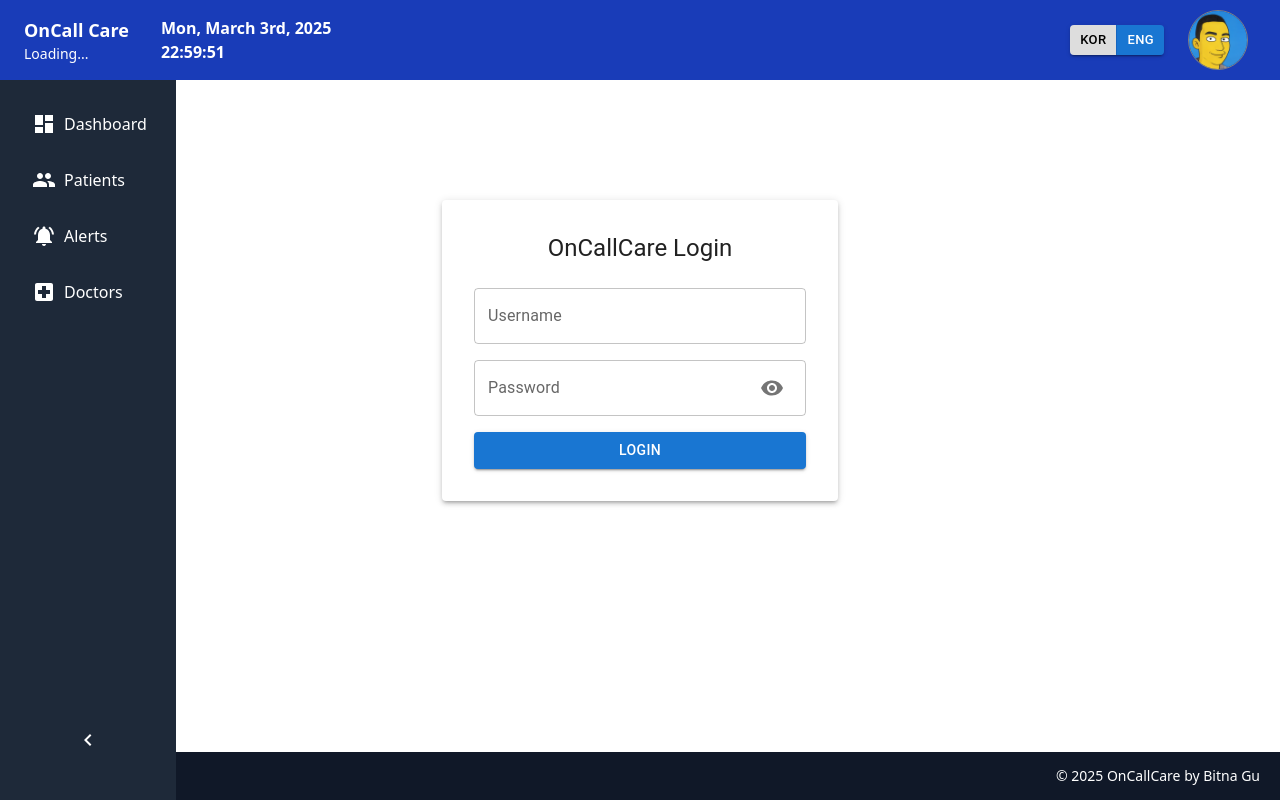
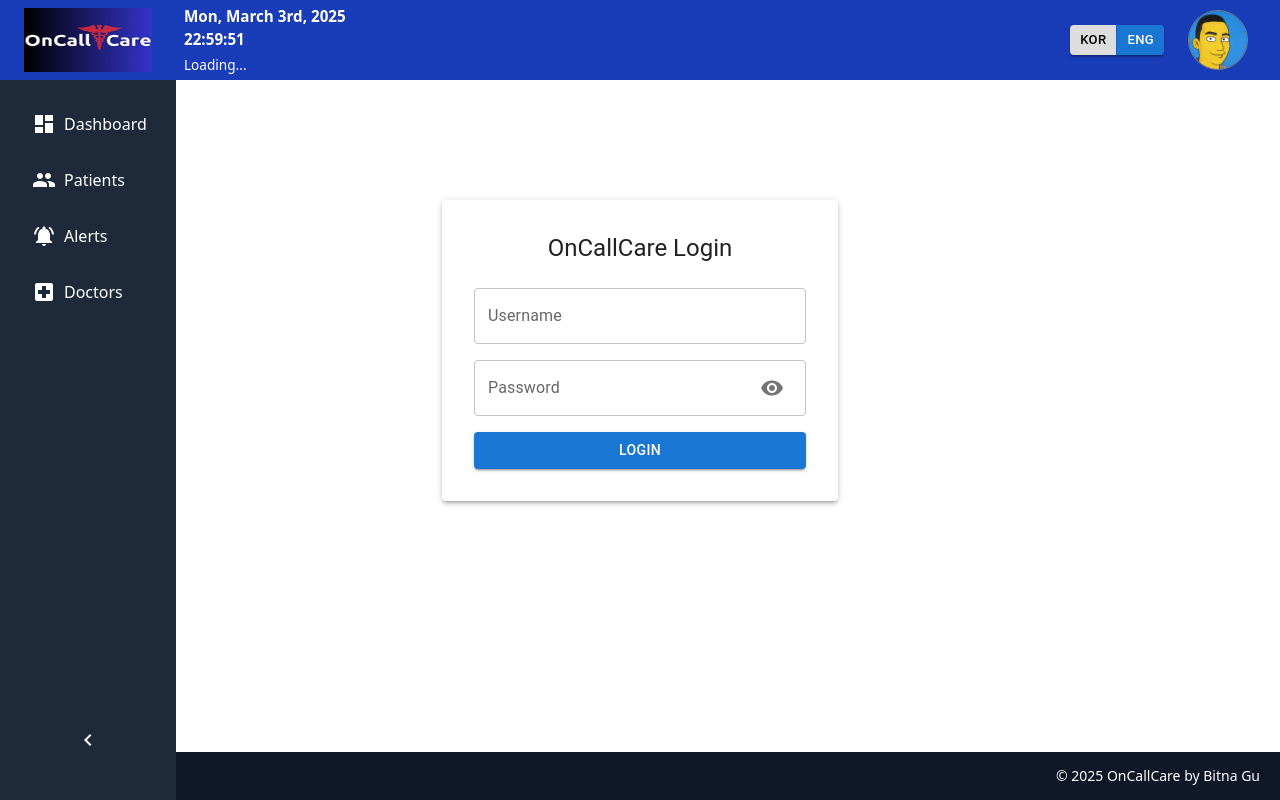
Before and after one commit to starirene9/OnCallCare-TypeScript-ReduxToolkit, a React (Vite) app: page /login in a window 1280 px wide. Built offline with nearby package versions, Linux system fonts and the light colour scheme; no server answers; sample sign-in values are in the browser's storage.

Commit message:
Weather & Digital Cock separate components & OnCallCare logo have been added

```diff
--- a/src/components/shared/DigitalClock.tsx
+++ b/src/components/shared/DigitalClock.tsx
@@ -19,7 +19,7 @@ const DigitalClock: React.FC = () => {
   }, []);
 
   return (
-    <div className="text-l font-bold">
+    <div className="text-[0.95rem] font-bold">
       <div>{date}</div>
       <div>{time}</div>
     </div>
--- /dev/null
+++ b/src/components/shared/Weather.tsx
@@ -0,0 +1,46 @@
+import { useState, useEffect } from "react";
+
+const OPENWEATHER_API_KEY = import.meta.env.VITE_OPENWEATHER_API_KEY;
+
+interface WeatherData {
+  temp: number;
+  description: string;
+  name: string;
+}
+
+export const Weather = () => {
+  const [weather, setWeather] = useState<WeatherData | null>(null);
+
+  useEffect(() => {
+    fetchWeather();
+    const weatherInterval = setInterval(fetchWeather, 60000); // 1분마다 갱신
+
+    return () => clearInterval(weatherInterval);
+  }, []);
+
+  const fetchWeather = async () => {
+    try {
+      const response = await fetch(
+        `https://api.openweathermap.org/data/2.5/weather?q=Seoul&units=metric&appid=${OPENWEATHER_API_KEY}`
+      );
+      const data = await response.json();
+      setWeather({
+        temp: data?.main?.temp,
+        description: data?.weather[0]?.description,
+        name: data?.name,
+      });
+    } catch (error) {
+      console.error("Error fetching weather data:", error);
+    }
+  };
+
+  return (
+    <p className="text-[0.85rem]">
+      {weather
+        ? `${weather.name} ${weather.temp}°C, ${weather.description}`
+        : "Loading..."}
+    </p>
+  );
+};
+
+export default Weather;
--- a/src/components/ui/Header.tsx
+++ b/src/components/ui/Header.tsx
@@ -9,45 +9,15 @@ import { AuthProps } from "../../App";
 import userImage from "../../assets/user.png";
 import adminImage from "../../assets/admin.png";
 import DigitalClock from "../shared/DigitalClock";
-
-const OPENWEATHER_API_KEY = import.meta.env.VITE_OPENWEATHER_API_KEY;
-
-interface WeatherData {
-  temp: number;
-  description: string;
-  name: string;
-}
+import OnCallCareLogo from "../../assets/OnCallCare.png";
+import Weather from "../shared/Weather";
 
 const Header: React.FC<AuthProps> = ({ setIsAuthenticatedLS }) => {
-  const [weather, setWeather] = useState<WeatherData | null>(null);
   const [anchorEl, setAnchorEl] = useState(null);
   const open = Boolean(anchorEl);
   const [storedUserName] = useLocalStorage("username", "Guest");
   const [language, setLanguage] = useState("Eng");
   const navigate = useNavigate();
-
-  useEffect(() => {
-    fetchWeather();
-    const weatherInterval = setInterval(fetchWeather, 60000); // 1분마다 갱신
-
-    return () => clearInterval(weatherInterval);
-  }, []);
-
-  const fetchWeather = async () => {
-    try {
-      const response = await fetch(
-        `https://api.openweathermap.org/data/2.5/weather?q=Seoul&units=metric&appid=${OPENWEATHER_API_KEY}`
-      );
-      const data = await response.json();
-      setWeather({
-        temp: data?.main?.temp,
-        description: data?.weather[0]?.description,
-        name: data?.name,
-      });
-    } catch (error) {
-      console.error("Error fetching weather data:", error);
-    }
-  };
 
   const handleOpenMenu = (event) => {
     setAnchorEl(event.currentTarget);
@@ -74,14 +44,12 @@ const Header: React.FC<AuthProps> = ({ setIsAuthenticatedLS }) => {
     <header className="bg-blue-800 p-4 text-white fixed w-full top-0 h-20 flex items-center justify-between px-6">
       <div className="flex items-center gap-8">
         <div className="left-22">
-          <h1 className="text-lg font-bold">OnCall Care</h1>
-          <p className="text-sm">
-            {weather
-              ? `${weather.name} ${weather.temp}°C, ${weather.description}`
-              : "Loading..."}
-          </p>
+          <img src={OnCallCareLogo} alt="OnCall Care" className="w-32 h-16" />
         </div>
-        <DigitalClock />
+        <div className="flex flex-col gap-1">
+          <DigitalClock />
+          <Weather />
+        </div>
       </div>
       <div className="flex items-center gap-4">
         <ButtonGroup variant="contained" size="small">
```
Also changed, not shown: src/assets/OnCallCare.png (added).
